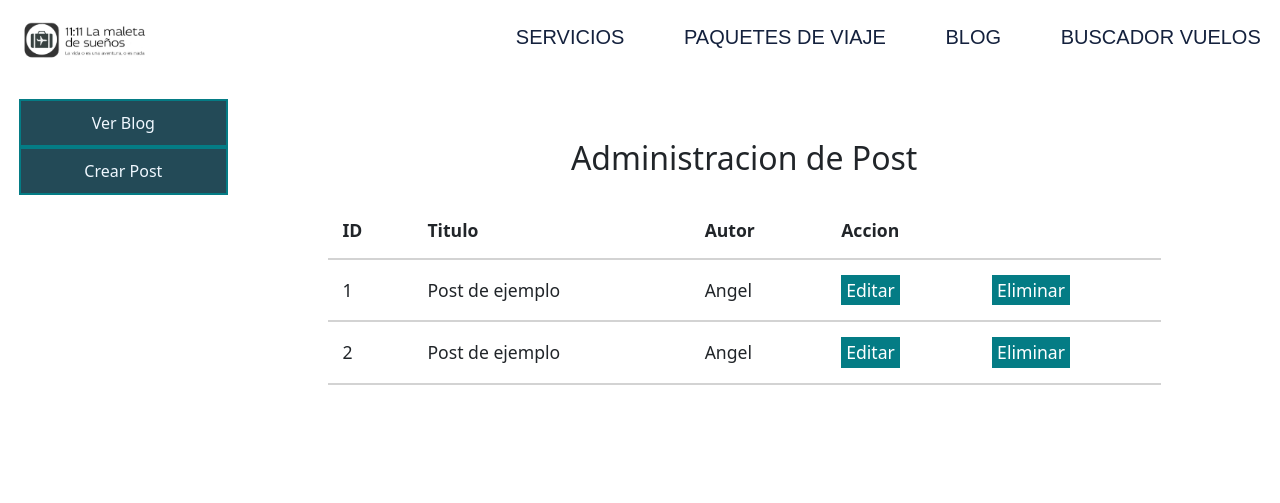
After one commit to AngelSH1/Proyecto_Lenguajes, a PHP site: page /orcl/Views/adminblog.html in a window 1280 px wide. The commit adds this page. Shown: the top 503 px of the page. Run offline with PHP 8.4, Linux system fonts and the light colour scheme; some libraries are stand-ins or nearby versions; some web fonts are replaced.

Commit message:
crear administracion de blog

```diff
--- /dev/null
+++ b/Views/Assets/css/adminblog.css
@@ -0,0 +1,94 @@
+
+.admin-wrapper{
+
+    display: flex;
+}
+.admin-wrapper .left-sidebar{
+    flex: 2;
+    height: 100%;
+    background-color: #234a57;
+}
+.admin-wrapper .left-sidebar ul{
+   list-style: none;
+   text-align: center;
+   margin: 0px;
+   padding: 0px;
+   text-decoration: bold;
+   color:aliceblue;
+}
+.admin-wrapper .left-sidebar ul li a{
+    text-decoration: none;
+    display: block;
+    border: 2px solid #047c85;
+    padding: 10px 20px;
+    text-align: center;
+    color:aliceblue;
+    cursor: pointer;
+
+}
+.admin-wrapper .left-sidebar ul li a:hover{
+    background-color: #047c85;
+}
+.admin-wrapper .admin-content{
+    flex: 8;
+    height: 100%;
+    padding: 40px 100px 100px;
+    overflow-y: scroll;
+    text-decoration: none;
+}
+.admin-content .page-title{
+    text-align: center;
+    margin-bottom: 1.5rem;
+    text-decoration: none;
+}
+.admin-content .btn1{
+    text-decoration: none;
+    background-color: #234a57;
+    text-decoration: bold;
+    color: white;
+    padding: 10px 20px;
+    border: none;
+    cursor: pointer;
+    margin-top: 10px;
+}
+.admin-content .btn1:hover{
+    background-color: #047c85;
+}
+
+table{
+    width: 100%;
+    border-collapse: collapse;
+    font-size: 1.1rem;
+    border-bottom: 2px solid #d3d3d3;
+}
+th{
+    padding: 15px;
+    text-align: left;
+    border-bottom: 2px solid #d3d3d3!important;
+}
+td{
+    padding: 15px;
+    text-align: left;
+    border-bottom: 2px solid #d3d3d3!important;
+}
+.edit{
+    display: inline-block;
+    padding: 2px 5px;
+    background-color: #047c85;
+    color: white;
+    text-decoration: none;
+    border: none;
+    cursor: pointer;
+}
+.delete{
+    display: inline-block;
+    padding: 2px 5px;
+    background-color: #047c85;
+    color: white;
+    text-decoration: none;
+    border: none;
+    cursor: pointer;
+}
+.edit:hover, .delete:hover {
+    background-color: #234a57;
+  }
--- /dev/null
+++ b/Views/adminblog.html
@@ -0,0 +1,88 @@
+<!DOCTYPE html>
+<html>
+<head>
+  <title>Crear un nuevo post</title>
+  <link rel="stylesheet" type="text/css" href="../Views/Assets/css/adminblog.css">
+  <title>Administracion Blog</title>
+  <meta charset="UTF-8">
+  <script src="https://kit.fontawesome.com/41bcea2ae3.js" crossorigin="anonymous"></script>
+  <meta name="viewport" content="width=device-width, user-scalable=no, initial-scale=1.0, maximum-scale=1.0, minimum-scale=1.0">
+  <meta charset="UTF-8">
+  <meta name="viewport" content="width=device-width, initial-scale=1.0">
+  <link href="https://cdn.jsdelivr.net/npm/bootstrap@5.3.0/dist/css/bootstrap.min.css" rel="stylesheet"
+    integrity="sha384-9ndCyUaIbzAi2FUVXJi0CjmCapSmO7SnpJef0486qhLnuZ2cdeRhO02iuK6FUUVM" crossorigin="anonymous">
+  <link rel="stylesheet" href="../Views/Assets/css/servicios.css" />
+
+</head>
+<body>
+  <nav>
+    <div class="nav-container">
+      <div class="main-info-container">
+        <img class="logo-img" src="../Views/Assets/imgs/logo.png" alt="" />
+      </div>
+      <div class="data-container">
+        <div class="servicios">
+          <a class="nav-link Dropdown" aria-current="page" href="../Views/servicios.html">
+            <h5>SERVICIOS</h5>
+          </a>
+        </div>
+        <div class="servicios">
+          <a class="nav-link Dropdown" aria-current="page" href="../Views/home.html">
+          <h5>PAQUETES DE VIAJE</h5>
+        </a>
+        </div>
+        <div class="servicios">
+            <a class="nav-link Dropdown" aria-current="page" href="../Views/blog.html">
+                <h5>BLOG</h5>
+              </a>
+        </div>
+        <div class="servicios">
+          <a class="nav-link Dropdown" aria-current="page" href="../Views/Buscador.html">
+          <h5>BUSCADOR VUELOS</h5>
+        </a>
+        </div>
+      </div>
+    </div>
+  </nav>
+  <div class="admin-wrapper">
+        <!-- izquierda-->
+        <div class="left-sidebar">
+            <ul>
+                <li><a href="../Views/blog.html">Ver Blog</a></li>
+                <li><a href="../Views/post.html">Crear Post</a></li>
+            </ul>
+        </div>
+        <!-- derecha-->
+        <div class="admin-content">
+             <div class= "content">
+                <h2 class="page-title">Administracion de Post</h2>
+                <table>
+                    <thead>
+                        <th>ID</th>
+                        <th>Titulo</th>
+                        <th>Autor</th>
+                        <th colspan="2">Accion</th>
+                    </thead>
+                    <tbody>
+                        <tr>
+                            <td>1</td>
+                            <td>Post de ejemplo</td>
+                            <td>Angel</td>
+                            <td><a href="#" class="edit">Editar</a></td>
+                            <td><a href="#" class="delete">Eliminar</a></td>
+                        </tr>
+                        <tr>
+                            <td>2</td>
+                            <td>Post de ejemplo</td>
+                            <td>Angel</td>
+                            <td><a href="#" class="edit">Editar</a></td>
+                            <td><a href="#" class="delete">Eliminar</a></td>
+                        </tr>
+                    </tbody>
+                </table>
+             </div>
+        </div>
+
+  </div>
+</body>
+</html>
```
Also changed, not shown: Views/Assets/css/estilos.css (+6 -5 lines), Views/Assets/css/post.css (+47 -3 lines), Views/post.html (+18 -2 lines).
